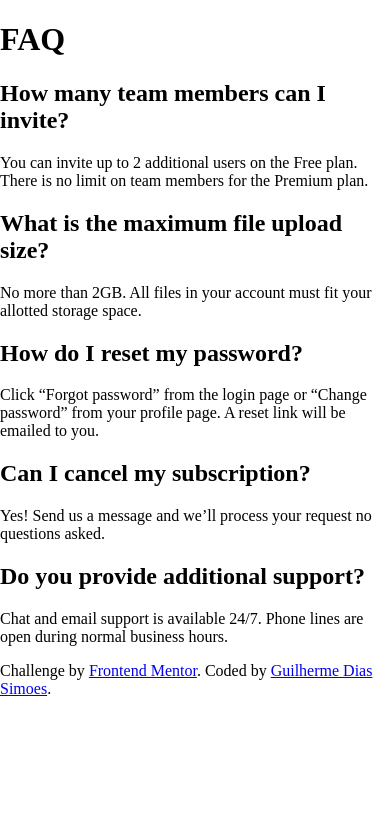
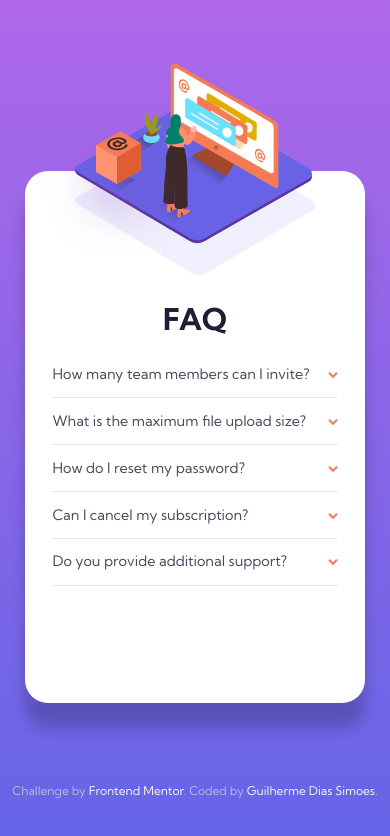
Before and after one commit to gdsimoes/faq-accordion-card, a plain HTML site: page index.html in a window 390 px wide. Drawn offline with Linux system fonts and the light colour scheme.

Commit message:
Finish mobile layout

```diff
--- a/css/styles.css
+++ b/css/styles.css
@@ -1,8 +1,128 @@
-/* Custom properties */
+/* custom properties */
 :root {
     --main-font: "Kumbh Sans", sans-serif;
     --body-copy: 12px;
 
+    --very-dark-desaturated-blue: hsl(238, 29%, 16%);
+    --soft-red: hsl(14, 88%, 65%);
+    --very-dark-grayish-blue: hsl(237, 12%, 33%);
+    --dark-grayish-blue: hsl(240, 6%, 50%);
+
+    --light-grayish-blue: hsl(240, 5%, 91%);
+
     --soft-violet: hsl(273, 75%, 66%);
     --soft-blue: hsl(240, 73%, 65%);
 }
+
+html {
+    font-size: var(--body-copy);
+    font-family: var(--main-font);
+    line-height: 1.6;
+}
+
+body {
+    background: linear-gradient(hsl(273, 75%, 66%), hsl(240, 73%, 65%));
+    min-height: 100vh; /* this is needed to avoid the gradient being repeated after the body */
+    display: flex;
+    flex-direction: column;
+    justify-content: center;
+    align-items: center;
+}
+
+main {
+    background-color: white;
+    border-radius: 23px;
+    box-shadow: 0px 25px 15px rgba(0, 0, 0, 0.2);
+    width: 87vw;
+    min-height: 63vh;
+    margin-top: 15vh;
+    position: relative;
+}
+
+img {
+    margin: auto;
+}
+
+.first {
+    position: absolute;
+    left: calc(50% - 16px);
+    transform: translate(-50%, -55%);
+}
+
+h1 {
+    text-align: center;
+    font-size: 2.5rem;
+    color: var(--very-dark-desaturated-blue);
+}
+
+details {
+    border-bottom: 1px solid var(--light-grayish-blue);
+    margin: 0 8%;
+}
+
+summary {
+    font-size: 1.2rem;
+    color: var(--very-dark-grayish-blue);
+
+    cursor: pointer;
+    list-style: none;
+    /* I wish I could use flex here, but it doesn't work on Safari */
+    /* display: flex;
+    justify-content: space-between; */
+    position: relative;
+
+    margin: 4% 0;
+
+    /* this is necessary because Safari adds an outline by default*/
+    outline: 0;
+}
+
+/* this is necessary to remove the triangles on Safari */
+details summary::-webkit-details-marker {
+    display: none;
+}
+
+summary:hover {
+    color: var(--soft-red);
+}
+
+details[open] summary {
+    font-weight: 700;
+}
+
+/* arrow icon */
+summary::after {
+    content: url("../images/icon-arrow-down.svg");
+    position: absolute;
+    right: 0;
+}
+details[open] summary::after {
+    transform: rotate(0.5turn);
+}
+
+summary ~ * {
+    color: var(--dark-grayish-blue);
+
+    /* opening animation */
+    opacity: 0;
+    transition: opacity 0.3s;
+}
+
+details[open] summary ~ * {
+    /* opening animation */
+    opacity: 1;
+}
+
+footer {
+    margin-top: 20%;
+    color: rgb(185, 183, 216);
+}
+
+footer a {
+    color: whitesmoke;
+    text-decoration: none;
+}
+
+footer a:hover {
+    text-decoration: underline;
+}
--- a/index.html
+++ b/index.html
@@ -29,43 +29,49 @@
     </head>
     <body>
         <main>
+            <img
+                class="first"
+                src="./images/illustration-woman-online-mobile.svg"
+                alt=""
+            />
+            <img src="./images/bg-pattern-mobile.svg" alt="" />
             <h1>FAQ</h1>
-            <section class="question">
-                <h2>How many team members can I invite?</h2>
+            <details>
+                <summary>How many team members can I invite?</summary>
                 <p>
                     You can invite up to 2 additional users on the Free plan.
                     There is no limit on team members for the Premium plan.
                 </p>
-            </section>
-            <section class="question">
-                <h2>What is the maximum file upload size?</h2>
+            </details>
+            <details>
+                <summary>What is the maximum file upload size?</summary>
                 <p>
                     No more than 2GB. All files in your account must fit your
                     allotted storage space.
                 </p>
-            </section>
-            <section class="question">
-                <h2>How do I reset my password?</h2>
+            </details>
+            <details>
+                <summary>How do I reset my password?</summary>
                 <p>
                     Click “Forgot password” from the login page or “Change
                     password” from your profile page. A reset link will be
                     emailed to you.
                 </p>
-            </section>
-            <section class="question">
-                <h2>Can I cancel my subscription?</h2>
+            </details>
+            <details>
+                <summary>Can I cancel my subscription?</summary>
                 <p>
                     Yes! Send us a message and we’ll process your request no
                     questions asked.
                 </p>
-            </section>
-            <section class="question">
-                <h2>Do you provide additional support?</h2>
+            </details>
+            <details>
+                <summary>Do you provide additional support?</summary>
                 <p>
                     Chat and email support is available 24/7. Phone lines are
                     open during normal business hours.
                 </p>
-            </section>
+            </details>
         </main>
 
         <footer>
@@ -77,5 +83,12 @@
             >. Coded by
             <a href="https://www.gdsimoes.com">Guilherme Dias Simoes</a>.
         </footer>
+
+        <!-- <div class="container">
+            <div class="box"></div>
+            <div class="box"></div>
+            <div class="box"></div>
+            <div class="box"></div>
+        </div> -->
     </body>
 </html>
```
